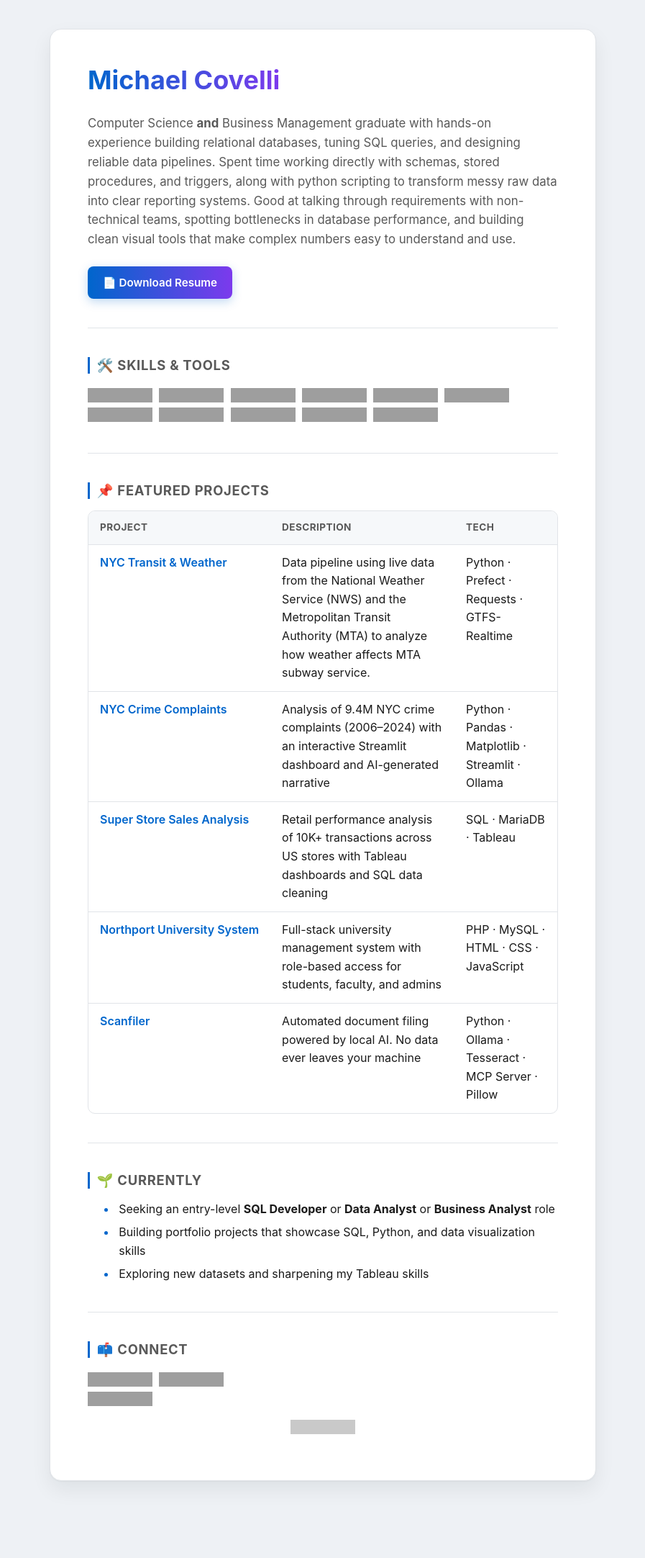
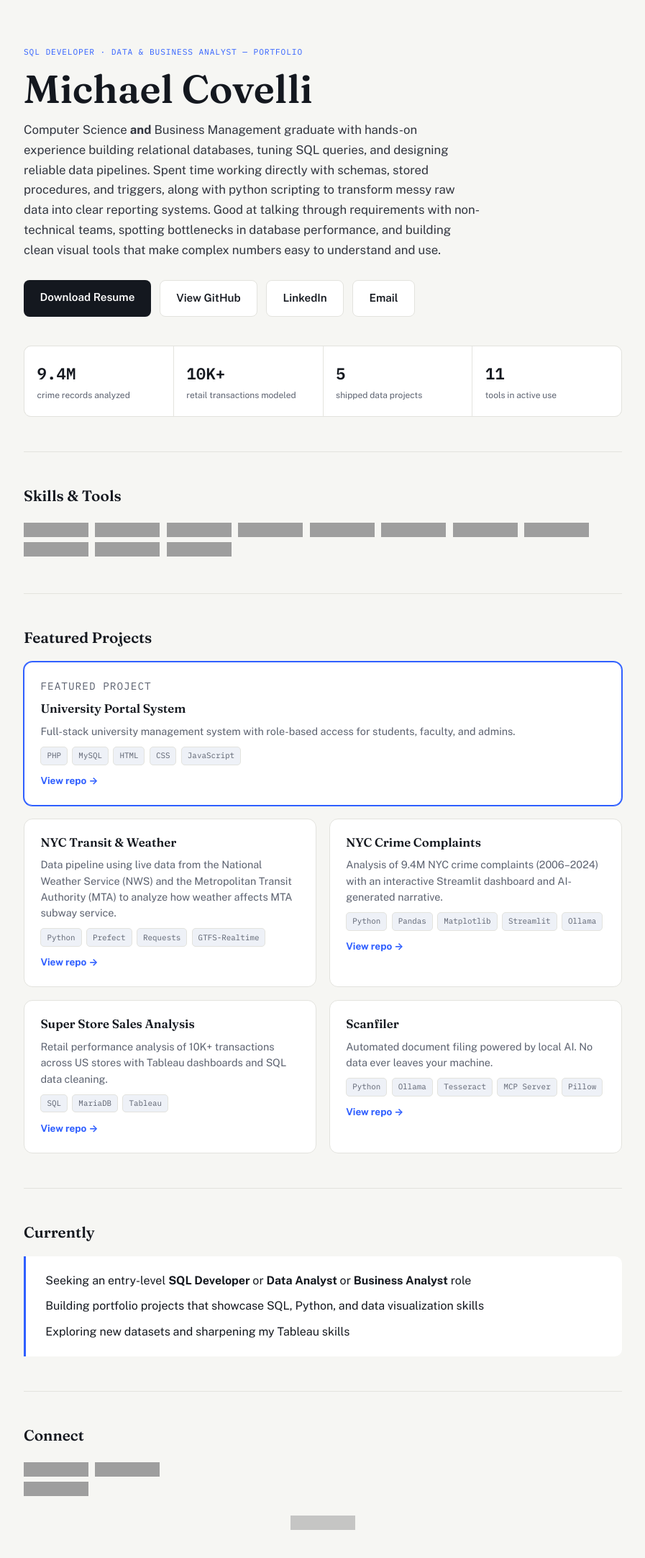
Before and after one commit to mcovelli/mcovelli, a Jekyll site: the page built from index.md, in a window 1280 px wide, cut to the strip 0-2221 px from the top of the page. Shown: the top 2164 px of the strip at 72% size, without its empty margins (191-1088 px from the left). Built offline with Jekyll 4.4.1, drawn with Linux system fonts in a browser that asks for light colours; before the commit the page ends 2097 px from its top, so only the background shows below that; grey boxes are pictures that could not be loaded.

Commit message:
Add LinkedIn and Email buttons to the hero CTA row
- Surface LinkedIn and Email alongside Download Resume/View GitHub
  at the top of the page, not just in the Connect section
- Track mailto clicks as their own social_click_email GA4 event
  instead of the generic link_click fallback

```diff
--- a/_layouts/default.html
+++ b/_layouts/default.html
@@ -4,13 +4,15 @@
   <meta charset="UTF-8">
   <meta name="viewport" content="width=device-width, initial-scale=1.0">
   <title>{{ page.title }}</title>
-  <meta name="description" content="Portfolio of Michael Covelli — entry-level data & business analyst. SQL, Python, and data visualization projects.">
+  <meta name="description" content="Portfolio of Michael Covelli — SQL Developer, Data & Business Analyst. Database, pipeline, and data visualization projects.">
   <meta property="og:title" content="{{ page.title }}">
-  <meta property="og:description" content="Portfolio of Michael Covelli — entry-level data & business analyst. SQL, Python, and data visualization projects.">
+  <meta property="og:description" content="Portfolio of Michael Covelli — SQL Developer, Data & Business Analyst. Database, pipeline, and data visualization projects.">
   <meta property="og:type" content="website">
   <meta property="og:url" content="{{ site.url }}{{ site.baseurl }}/">
   <meta property="og:image" content="https://github.com/mcovelli.png">
   <link rel="icon" href="https://github.com/mcovelli.png">
+  <link rel="preconnect" href="https://fonts.gstatic.com" crossorigin>
+  <link rel="stylesheet" href="https://fonts.googleapis.com/css2?family=Fraunces:opsz,wght@9..144,500;9..144,600&family=Public+Sans:wght@400;500;600;700&family=IBM+Plex+Mono:wght@400;500;600&display=swap">
   <link rel="stylesheet" href="{{ '/assets/css/style.css' | relative_url }}">
 
   <script async src="https://www.googletagmanager.com/gtag/js?id=G-1WR67PSJG2"></script>
@@ -54,6 +56,9 @@
         }
         if (/github\.com\/mcovelli\/?\s*$/i.test(url)) {
           return { event: 'social_click_github', params: { platform: 'GitHub' } };
+        }
+        if (/^mailto:/i.test(url)) {
+          return { event: 'social_click_email', params: { platform: 'Email' } };
         }
         return null;
       }
--- a/assets/css/style.css
+++ b/assets/css/style.css
@@ -2,44 +2,41 @@
    1. COLOR SYSTEM (System-Level Auto Switch)
    ========================================================================== */
 :root {
-  /* Default Light Mode Palette */
-  --page-bg: #eef1f5;
-  --bg-color: #ffffff;
-  --text-main: #1a1a1a;
-  --text-muted: #595959;
-  --accent-color: #0066cc;
-  --accent-color-2: #7c3aed;
-  --border-color: #e1e4e8;
-  --code-bg: #f6f8fa;
-  --shadow: 0 1px 2px rgba(20, 24, 30, 0.04), 0 12px 28px rgba(20, 24, 30, 0.07);
+  /* Light mode palette */
+  --page-bg: #f6f6f3;
+  --surface: #ffffff;
+  --ink: #14181f;
+  --ink-dim: #5c6270;
+  --accent: #2f5fff;
+  --accent-ink: #1c3aa6;
+  --line: #e3e3de;
+  --tag-bg: #eef1f7;
+  --code-bg: #f2f3f6;
 }
 
 @media (prefers-color-scheme: dark) {
   :root {
-    /* Automatic Dark Mode Palette Overrides */
-    --page-bg: #010409;
-    --bg-color: #0d1117;
-    --text-main: #c9d1d9;
-    --text-muted: #8b949e;
-    --accent-color: #58a6ff;
-    --accent-color-2: #a371f7;
-    --border-color: #30363d;
-    --code-bg: #161b22;
-    --shadow: 0 1px 2px rgba(0, 0, 0, 0.5), 0 12px 28px rgba(0, 0, 0, 0.35);
+    --page-bg: #0d0f13;
+    --surface: #15181e;
+    --ink: #e7e9ee;
+    --ink-dim: #9aa0ad;
+    --accent: #7c96ff;
+    --accent-ink: #c2cdff;
+    --line: #272b34;
+    --tag-bg: #1b1f27;
+    --code-bg: #181b22;
   }
 }
 
 /* ==========================================================================
    2. GLOBAL LAYOUT & TYPOGRAPHY
    ========================================================================== */
-* {
-  box-sizing: border-box;
-}
+* { box-sizing: border-box; }
 
 body {
   background-color: var(--page-bg);
-  color: var(--text-main);
-  font-family: -apple-system, BlinkMacSystemFont, "Segoe UI", Helvetica, Arial, sans-serif;
+  color: var(--ink);
+  font-family: 'Public Sans', -apple-system, BlinkMacSystemFont, "Segoe UI", Helvetica, Arial, sans-serif;
   line-height: 1.6;
   margin: 0;
   padding: 0;
@@ -47,98 +44,66 @@ body {
 }
 
 .portfolio-container {
-  max-width: 760px;
-  margin: 2.5rem auto;
-  padding: 3rem 3.25rem;
-  background-color: var(--bg-color);
-  border: 1px solid var(--border-color);
-  border-radius: 16px;
-  box-shadow: var(--shadow);
+  max-width: 880px;
+  margin: 0 auto;
+  padding: 4rem 1.5rem 5rem;
 }
 
-@media (max-width: 620px) {
-  .portfolio-container {
-    margin: 0;
-    padding: 2rem 1.25rem;
-    border-radius: 0;
-    border-width: 0 0 1px 0;
-    box-shadow: none;
-    min-height: 100vh;
-  }
+@media (max-width: 640px) {
+  .portfolio-container { padding: 2.75rem 1.25rem 3.5rem; }
 }
 
 /* ==========================================================================
-   3. MARKDOWN ELEMENT STYLING
+   3. TYPOGRAPHY & MARKDOWN ELEMENTS
    ========================================================================== */
-h1, h2, h3 {
-  font-weight: 700;
-  line-height: 1.25;
-  margin-top: 2rem;
-  margin-bottom: 1rem;
+.eyebrow {
+  font-family: 'IBM Plex Mono', ui-monospace, monospace;
+  font-size: 0.7rem;
+  letter-spacing: 0.08em;
+  text-transform: uppercase;
+  color: var(--accent);
+  margin: 0 0 0.9rem;
 }
 
 h1 {
-  font-size: 2.25rem;
-  border-bottom: none;
-  padding-bottom: 0;
-  margin-top: 0;
-  background: linear-gradient(90deg, var(--accent-color), var(--accent-color-2));
-  -webkit-background-clip: text;
-  background-clip: text;
-  -webkit-text-fill-color: transparent;
-  display: inline-block;
+  font-family: 'Fraunces', Georgia, serif;
+  font-weight: 600;
+  font-size: clamp(2.25rem, 6vw, 3.4rem);
+  line-height: 1.04;
+  text-wrap: balance;
+  margin: 0 0 0.9rem;
 }
 
-h2 { font-size: 1.5rem; }
-
-h3 {
-  font-size: 1.15rem;
-  text-transform: uppercase;
-  letter-spacing: 0.04em;
-  color: var(--text-muted);
-  border-left: 3px solid var(--accent-color);
-  padding-left: 0.6rem;
+h1 + p {
+  font-size: 1.05rem;
+  line-height: 1.65;
+  max-width: 62ch;
+  color: #31353f;
+  margin: 0 0 1.75rem;
 }
 
-/* Role line directly under the name */
-h1 + p {
-  font-size: 1.05rem;
-  color: var(--text-muted);
-  margin-top: 0.5rem;
+@media (prefers-color-scheme: dark) {
+  h1 + p { color: #c4c8d2; }
 }
 
-/* Bio paragraph */
-h1 + p + p {
-  font-size: 1.05rem;
-  max-width: 60ch;
+h2, h3 {
+  font-family: 'Fraunces', Georgia, serif;
+  font-weight: 600;
+  line-height: 1.25;
 }
 
-p, ul, ol {
-  margin-top: 0;
-  margin-bottom: 1rem;
-}
+h3 { font-size: 1.3rem; margin: 0 0 1.25rem; }
 
-li {
-  margin-bottom: 0.4rem;
-  padding-left: 0.2rem;
-}
+p, ul, ol { margin-top: 0; margin-bottom: 1rem; }
 
-li::marker {
-  color: var(--accent-color);
-}
+li { margin-bottom: 0.4rem; padding-left: 0.2rem; }
+li::marker { color: var(--accent); }
 
-a {
-  color: var(--accent-color);
-  text-decoration: none;
-}
+a { color: var(--accent); text-decoration: none; }
+a:hover { text-decoration: underline; }
 
-a:hover {
-  text-decoration: underline;
-}
-
-a:focus-visible,
-.resume-button:focus-visible {
-  outline: 2px solid var(--accent-color);
+a:focus-visible, .resume-button:focus-visible, .btn-secondary:focus-visible {
+  outline: 2px solid var(--accent);
   outline-offset: 2px;
   border-radius: 4px;
 }
@@ -146,128 +111,147 @@ a:focus-visible,
 hr {
   height: 1px;
   padding: 0;
-  margin: 2.5rem 0;
-  background-color: var(--border-color);
+  margin: 3rem 0;
+  background-color: var(--line);
   border: 0;
 }
 
-/* Badge / shield images (skills, connect) */
-p img {
-  margin: 0.2rem 0.3rem 0.2rem 0;
-  vertical-align: middle;
+/* Skill / connect badge images */
+p img { margin: 0.2rem 0.35rem 0.2rem 0; vertical-align: middle; }
+
+p:last-child img[src*="komarev"] { display: block; margin: 1.5rem auto 0; opacity: 0.55; }
+
+/* ==========================================================================
+   4. HERO — CTA ROW + STAT TILES
+   ========================================================================== */
+.cta-row {
+  display: flex;
+  gap: 0.75rem;
+  flex-wrap: wrap;
+  margin: 0 0 2.5rem;
 }
 
-/* Profile view-counter pixel at the very bottom */
-p:last-child img[src*="komarev"] {
-  display: block;
-  margin: 1rem auto 0;
-  opacity: 0.55;
+.resume-button {
+  display: inline-block;
+  padding: 0.75rem 1.4rem;
+  border: none;
+  border-radius: 8px;
+  color: #ffffff;
+  background: var(--ink);
+  font-size: 0.95rem;
+  font-weight: 600;
+  transition: opacity 0.15s ease;
 }
-p:has(> img[src*="komarev"]:only-child) {
-  text-align: center;
+.resume-button:hover { opacity: 0.85; text-decoration: none; }
+
+.btn-secondary {
+  display: inline-block;
+  padding: 0.75rem 1.4rem;
+  border: 1px solid var(--line);
+  border-radius: 8px;
+  background: var(--surface);
+  color: var(--ink);
+  font-size: 0.95rem;
+  font-weight: 600;
 }
+.btn-secondary:hover { border-color: var(--accent); color: var(--accent); text-decoration: none; }
 
-/* Code and Code Blocks */
-code {
-  font-family: ui-monospace, SFMono-Regular, SF Mono, Menlo, Consolas, Liberation Mono, monospace;
-  font-size: 85%;
-  background-color: var(--code-bg);
-  padding: 0.2rem 0.4rem;
-  border-radius: 6px;
+.stats {
+  display: grid;
+  grid-template-columns: repeat(4, 1fr);
+  gap: 1px;
+  background: var(--line);
+  border: 1px solid var(--line);
+  border-radius: 10px;
+  overflow: hidden;
+  margin: 0 0 1rem;
 }
+.stat {
+  background: var(--surface);
+  padding: 1.25rem 1.1rem;
+  display: flex;
+  flex-direction: column;
+  gap: 0.3rem;
+}
+.stat .num {
+  font-family: 'IBM Plex Mono', ui-monospace, monospace;
+  font-variant-numeric: tabular-nums;
+  font-size: 1.4rem;
+  font-weight: 600;
+  color: var(--ink);
+}
+.stat .label { font-size: 0.75rem; color: var(--ink-dim); line-height: 1.4; }
 
-pre {
-  background-color: var(--code-bg);
-  padding: 1rem;
-  overflow: auto;
-  border-radius: 6px;
-  border: 1px solid var(--border-color);
-}
-
-pre code {
-  background-color: transparent;
-  padding: 0;
-  font-size: 90%;
+@media (max-width: 640px) {
+  .stats { grid-template-columns: repeat(2, 1fr); }
 }
 
 /* ==========================================================================
-   4. PROJECTS TABLE
+   5. PROJECT CARDS
    ========================================================================== */
-table {
-  width: 100%;
-  border-collapse: separate;
-  border-spacing: 0;
-  margin-bottom: 1rem;
-  border: 1px solid var(--border-color);
-  border-radius: 10px;
-  overflow: hidden;
+.projects-grid {
+  display: grid;
+  grid-template-columns: repeat(2, 1fr);
+  gap: 1.1rem;
+  margin: 0 0 1rem;
 }
 
-@media (max-width: 620px) {
-  table {
-    display: block;
-    width: auto;
-    min-width: 560px;
-    overflow-x: auto;
-    -webkit-overflow-scrolling: touch;
-  }
+.project-card {
+  background: var(--surface);
+  border: 1px solid var(--line);
+  border-radius: 12px;
+  padding: 1.4rem;
+  display: flex;
+  flex-direction: column;
+  gap: 0.6rem;
 }
 
-th, td {
-  padding: 0.75rem 1rem;
-  text-align: left;
-  border-bottom: 1px solid var(--border-color);
-  vertical-align: top;
+.project-card.featured {
+  grid-column: 1 / -1;
+  border-color: var(--accent);
+  box-shadow: 0 0 0 1px var(--accent);
 }
 
-th {
-  background-color: var(--code-bg);
-  font-size: 0.85rem;
+.card-eyebrow {
+  font-family: 'IBM Plex Mono', ui-monospace, monospace;
+  font-size: 0.68rem;
+  letter-spacing: 0.07em;
   text-transform: uppercase;
-  letter-spacing: 0.03em;
-  color: var(--text-muted);
+  color: var(--accent);
+  margin: 0;
 }
 
-tr:last-child td {
-  border-bottom: none;
+.project-card h3 { font-size: 1.05rem; margin: 0; }
+.project-card > p { font-size: 0.9rem; line-height: 1.55; color: var(--ink-dim); margin: 0; }
+
+.tech-tags { display: flex; flex-wrap: wrap; gap: 0.4rem; }
+.tech-tags span {
+  font-family: 'IBM Plex Mono', ui-monospace, monospace;
+  font-size: 0.68rem;
+  color: var(--ink-dim);
+  background: var(--tag-bg);
+  border: 1px solid var(--line);
+  padding: 0.2rem 0.5rem;
+  border-radius: 5px;
 }
 
-tbody tr {
-  transition: background-color 0.15s ease;
-}
+a.view-repo { font-size: 0.85rem; font-weight: 700; color: var(--accent); margin-top: 0.1rem; }
 
-tbody tr:hover {
-  background-color: var(--code-bg);
-}
-
-td:first-child {
-  font-weight: 600;
-  white-space: nowrap;
+@media (max-width: 640px) {
+  .projects-grid { grid-template-columns: 1fr; }
+  .project-card.featured { grid-column: auto; }
 }
 
 /* ==========================================================================
-   5. CALL TO ACTION
+   6. CURRENTLY CALLOUT
    ========================================================================== */
-.resume-button {
-  display: inline-block;
-  padding: 0.65rem 1.3rem;
-  margin-top: 0.5rem;
-  border: none;
-  border-radius: 8px;
-  color: #ffffff;
-  background: linear-gradient(90deg, var(--accent-color), var(--accent-color-2));
-  font-size: 0.95rem;
-  font-weight: 600;
-  box-shadow: 0 4px 14px rgba(0, 102, 204, 0.25);
-  transition: transform 0.15s ease, box-shadow 0.15s ease;
+h3 + ul {
+  list-style: none;
+  margin: 0;
+  padding: 1.35rem 1.5rem;
+  border-left: 3px solid var(--accent);
+  background: var(--surface);
+  border-radius: 0 10px 10px 0;
 }
-
-.resume-button:hover {
-  transform: translateY(-1px);
-  box-shadow: 0 6px 18px rgba(0, 102, 204, 0.35);
-  text-decoration: none;
-}
-
-.resume-button:active {
-  transform: translateY(0);
-}
+h3 + ul li { margin-bottom: 0.6rem; }
+h3 + ul li:last-child { margin-bottom: 0; }
```
Also changed, not shown: README.md.
